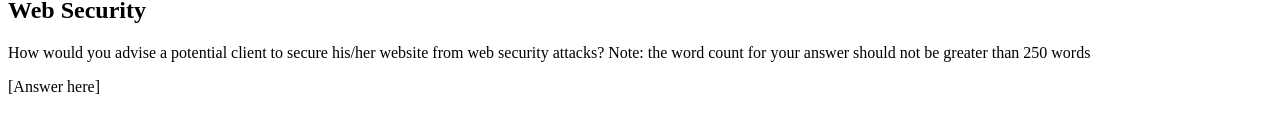
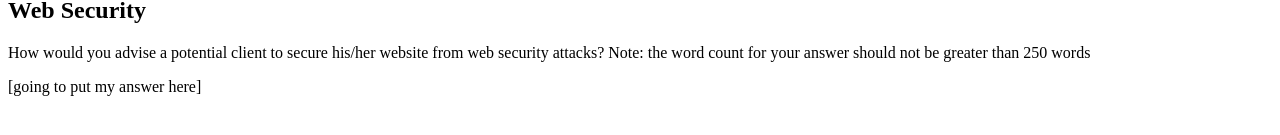
Before and after one commit to Noroff-FEU-Assignments/cross-course-project-telecasteren, a plain HTML site: page index.html in a window 1280 px wide. Shown: the part 121-256 px from the top of the page. Drawn offline with Linux system fonts and the light colour scheme.

Commit message:
Update index.html

```diff
--- a/index.html
+++ b/index.html
@@ -8,6 +8,6 @@
     <p>Welcome to my first website.</p>
     <h2>Web Security</h2>
     <p id="web-security-question">How would you advise a potential client to secure his/her website from web security attacks? Note: the word count for your answer should not be greater than 250 words</p>
-    <p id="web-security-answer">[Answer here]</p>
+    <p id="web-security-answer">[going to put my answer here]</p>
   </body>
 </html>
```
